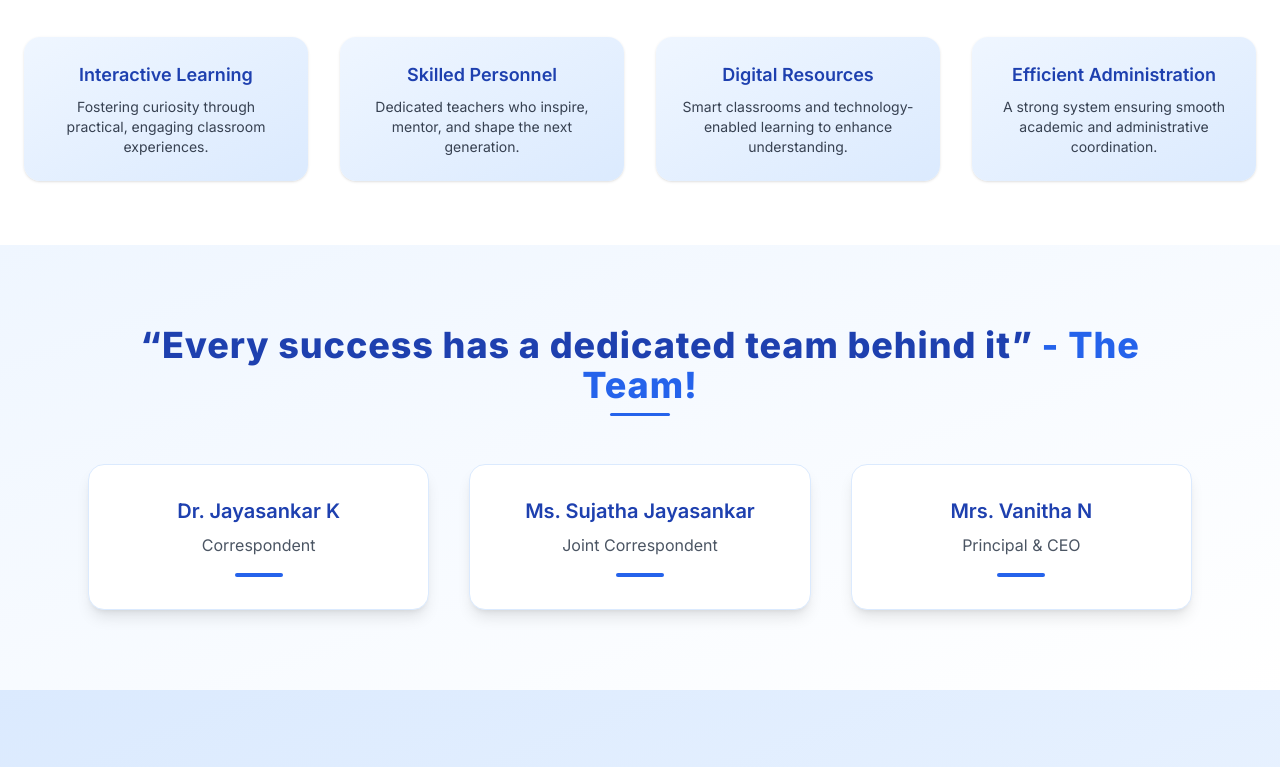
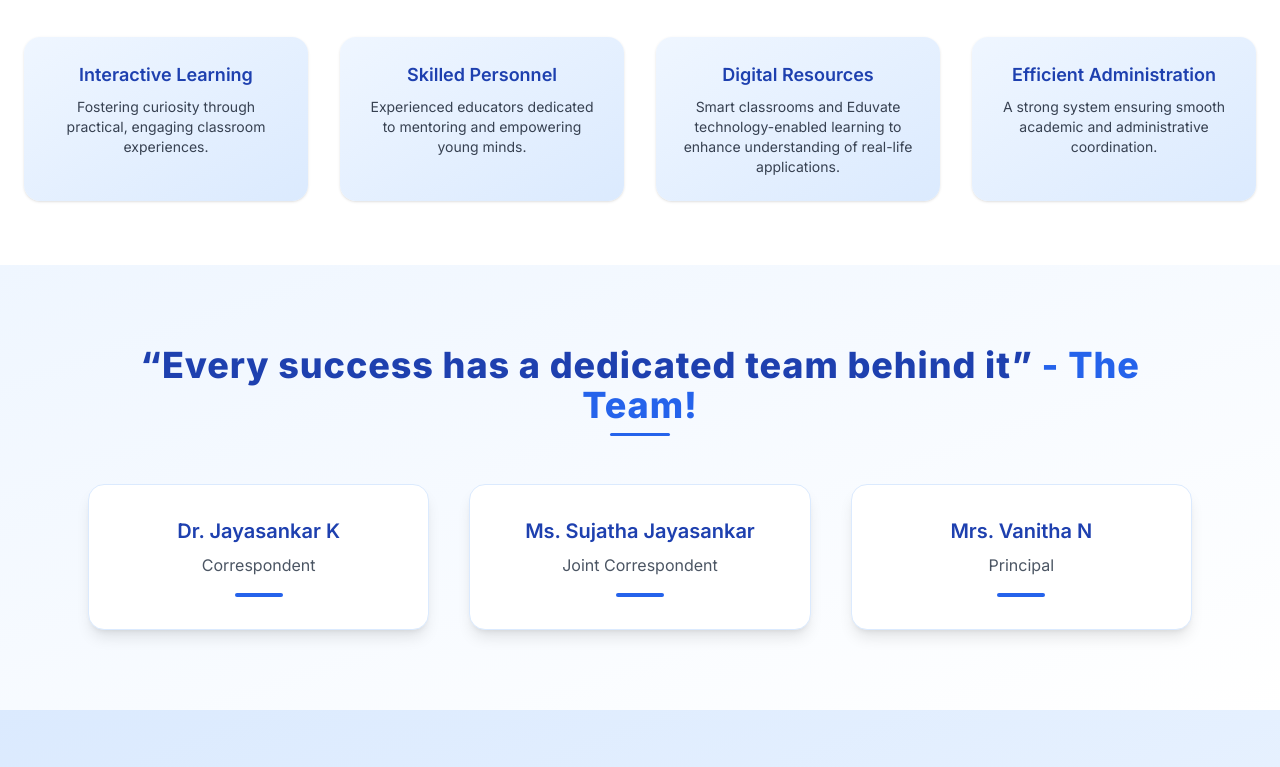
Before and after one commit to rupesh282001/demotvshool, a plain HTML site: page aboutus.html in a window 1280 px wide. Shown: the part 509-1276 px from the top of the page. Drawn offline with nearby package versions, Linux system fonts and the light colour scheme.

Commit message:
Update aboutus.html

```diff
--- a/aboutus.html
+++ b/aboutus.html
@@ -132,11 +132,15 @@
                 </div>
                 <div class="p-6 bg-gradient-to-br from-blue-50 to-blue-100 rounded-2xl shadow hover-card">
                     <h4 class="text-lg font-semibold text-blue-800 mb-2">Skilled Personnel</h4>
-                    <p class="text-sm text-gray-700">Dedicated teachers who inspire, mentor, and shape the next generation.</p>
+                    <p class="text-sm text-gray-700">
+                        Experienced educators dedicated to mentoring and empowering young minds.
+                    </p>
                 </div>
                 <div class="p-6 bg-gradient-to-br from-blue-50 to-blue-100 rounded-2xl shadow hover-card">
                     <h4 class="text-lg font-semibold text-blue-800 mb-2">Digital Resources</h4>
-                    <p class="text-sm text-gray-700">Smart classrooms and technology-enabled learning to enhance understanding.</p>
+                    <p class="text-sm text-gray-700">
+                        Smart classrooms and Eduvate technology-enabled learning to enhance understanding of real-life applications.
+                    </p>
                 </div>
                 <div class="p-6 bg-gradient-to-br from-blue-50 to-blue-100 rounded-2xl shadow hover-card">
                     <h4 class="text-lg font-semibold text-blue-800 mb-2">Efficient Administration</h4>
@@ -168,7 +172,7 @@
 
                 <div class="group bg-white rounded-2xl shadow-lg hover:shadow-2xl transition-all duration-300 p-8 border border-blue-100">
                     <h4 class="text-xl font-semibold text-blue-800 mb-2 group-hover:text-blue-600 transition-all">Mrs. Vanitha N</h4>
-                    <p class="text-gray-600 font-medium">Principal & CEO</p>
+                    <p class="text-gray-600 font-medium">Principal</p>
                     <div class="mt-4 w-12 h-1 bg-blue-600 mx-auto rounded-full group-hover:w-24 transition-all duration-300"></div>
                 </div>
             </div>
```
